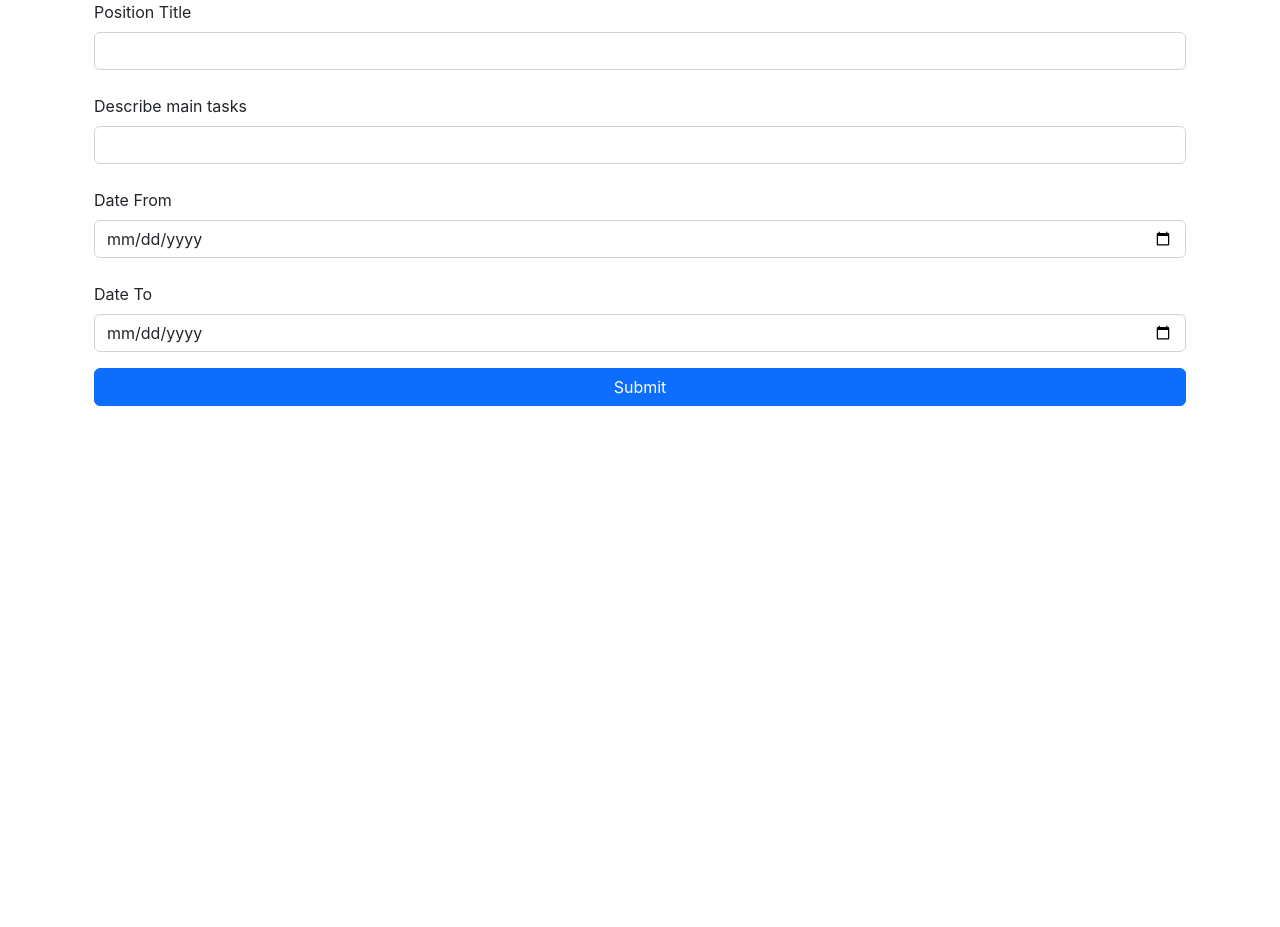
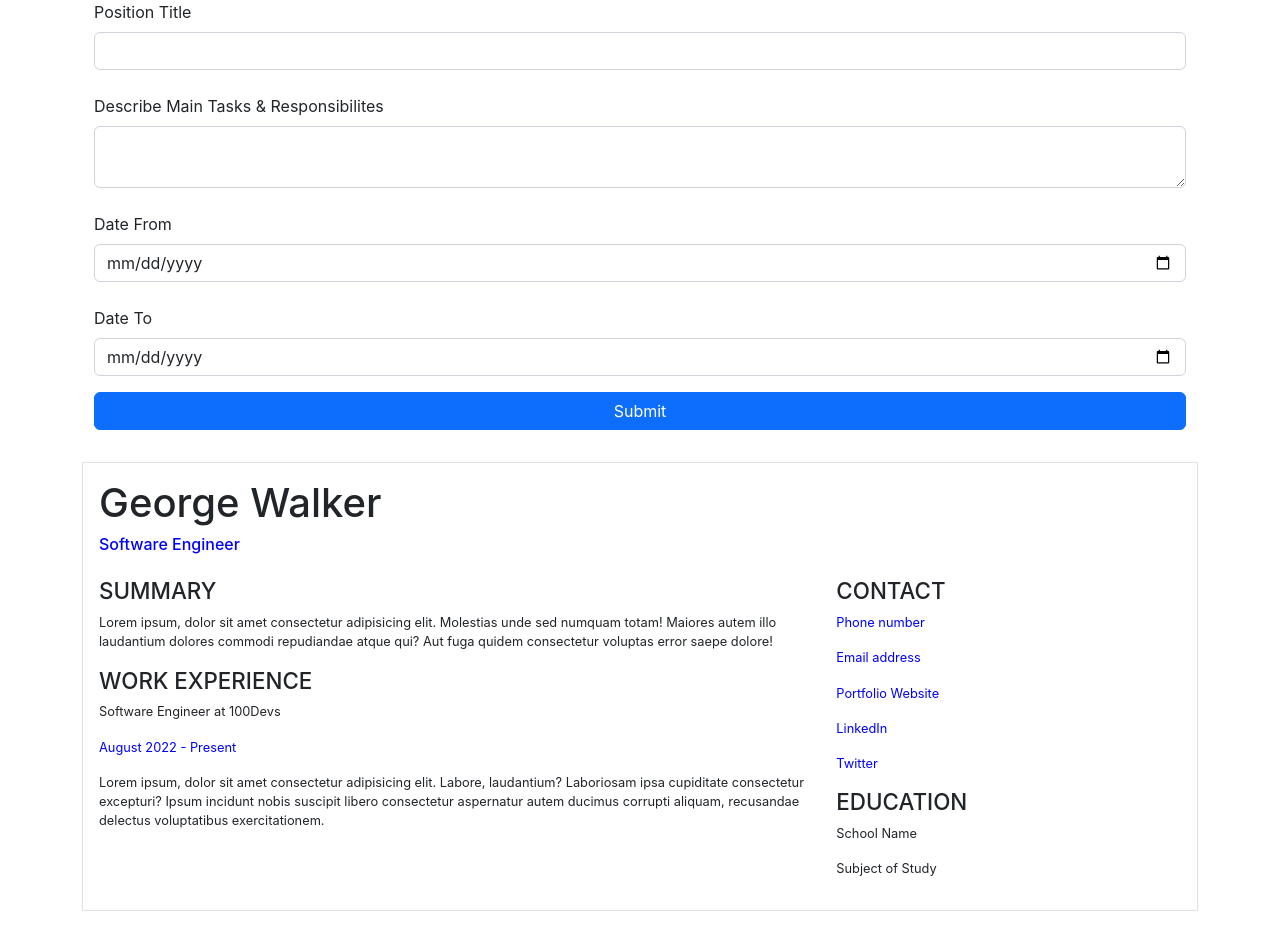
Before and after one commit to GeorgeWalkerDev/react-cv-application, a React (Create React App) app: page / in a window 1280 px wide. Shown: the part 1060-1987 px from the top of the page. Before the commit the page ends 1482 px from the top, so only its background shows below. Built offline with nearby package versions, Linux system fonts and the light colour scheme.

Commit message:
EmptyCV component created

```diff
--- a/src/App.js
+++ b/src/App.js
@@ -1,5 +1,6 @@
 import Header from './Components/MainHeader'
 import AppSection from './Components/AppSection';
+import EmptyCV from './Components/RenderCV/EmptyCV'
 import {useState} from 'react'
 
 function App() {
@@ -19,7 +20,7 @@ function App() {
   const [experience, setExperience] = useState([
     {id: 8, htmlFor: 'companyName', value: '', inputType: 'text', label: 'Company Name'},
     {id: 9, htmlFor: 'title', value: '', inputType: 'text', label: 'Position Title'},
-    {id: 10, htmlFor: 'tasks', value: '', inputType: 'textarea', label: 'Describe main tasks'},
+    {id: 10, htmlFor: 'tasks', value: '', inputType: 'textarea', label: 'Describe Main Tasks & Responsibilites'},
     {id: 11, htmlFor: 'dateFrom', value: '', inputType: 'date', label: 'Date From'},
     {id: 12, htmlFor: 'dateTo', value: '', inputType: 'date', label: 'Date To'},
   ])
@@ -57,6 +58,7 @@ function App() {
       <AppSection update={updateGeneral} formInfo={general} sectionTitle='General' visible={generalVisible} toggleSection={toggleGeneralSection}/>
       <AppSection update={updateEducation} formInfo={education} sectionTitle='Education' visible={educationVisible} toggleSection={toggleEducationSection}/>
       <AppSection update={updateExperience} formInfo={experience} sectionTitle='Experience' visible={experienceVisible} toggleSection={toggleExperienceSection}/>
+      <EmptyCV />
     </div>
   );
 }
--- a/src/Components/AppSection.js
+++ b/src/Components/AppSection.js
@@ -5,7 +5,7 @@ import Button from './Button'
 const AppSection = ({formInfo, update, sectionTitle, visible, toggleSection}) => {
   return (
     <section className="container border-top pt-3">
-      <h2 className='justify-content-between d-flex'>{sectionTitle} <Button className="btn btn-primary" text="Update" btnBackgroundColor="green" toggleSection={toggleSection} visible={!visible}/></h2>
+      <h2 className='justify-content-between d-flex'>{sectionTitle} <Button className="btn btn-secondary" text="Update" toggleSection={toggleSection} visible={!visible}/></h2>
       <Form update={update} formInfo={formInfo} visible={visible} toggleSection={toggleSection}/>
     </section>
   )
--- a/src/Components/FormFieldset.js
+++ b/src/Components/FormFieldset.js
@@ -1,6 +1,15 @@
 import React from 'react'
 
 const FormGroup = ({ formInfo, update }) => {
+
+    if (formInfo.inputType === 'textarea') {
+        return (
+            <div className="form-group mt-4">
+                <label className="form-label" htmlFor={formInfo.htmlFor}>{formInfo.label}</label>
+                <textarea onChange={(e) => update(e.target.value, formInfo.id)} className="form-control" type={formInfo.inputType} value={formInfo.value} />
+            </div>
+            )
+    }
 
     return (
     <div className="form-group mt-4">
--- /dev/null
+++ b/src/Components/RenderCV/EmptyCV.js
@@ -0,0 +1,44 @@
+import React from 'react'
+
+const EmptyCV = () => {
+  return (
+    <div className="emptyCV container my-3 border p-3">
+        <header>
+            <h1>George Walker</h1>
+            <h2 className='blue-text'>Software Engineer</h2>
+        </header>
+        <main className='row'>
+            <section className="col-sm-8">
+                <section className='mt-3'>
+                    <h3 className='text-uppercase'>SUMMARY</h3>
+                    <p>Lorem ipsum, dolor sit amet consectetur adipisicing elit. Molestias unde sed numquam totam! Maiores autem illo laudantium dolores commodi repudiandae atque qui? Aut fuga quidem consectetur voluptas error saepe dolore!</p>
+                </section>
+                <section className='mt-3'>
+                    <h3 className='text-uppercase'>WORK EXPERIENCE</h3>
+                    <p>Software Engineer at 100Devs</p>
+                    <p className='blue-text'>August 2022 - Present</p>
+                    <p>Lorem ipsum, dolor sit amet consectetur adipisicing elit. Labore, laudantium? Laboriosam ipsa cupiditate consectetur excepturi? Ipsum incidunt nobis suscipit libero consectetur aspernatur autem ducimus corrupti aliquam, recusandae delectus voluptatibus exercitationem.</p>
+                </section>
+            </section>
+            <section className="col-sm-4">
+                <section className='mt-3'>
+                    <h3 className='text-uppercase'>CONTACT</h3>
+                    <p className='blue-text'>Phone number</p>
+                    <p className='blue-text'>Email address</p>
+                    <p className='blue-text'>Portfolio Website</p>
+                    <p className='blue-text'>LinkedIn</p>
+                    <p className='blue-text'>Twitter</p>
+                </section>
+                <section className='mt-3'>
+                    <h3 className='text-uppercase'>EDUCATION</h3>
+                    <p>School Name</p>
+                    <p>Subject of Study</p>
+                </section>
+            </section>
+        </main>
+    </div>
+
+  )
+}
+
+export default EmptyCV
--- a/src/index.css
+++ b/src/index.css
@@ -1,5 +1,7 @@
 body {
   margin: 0;
+  padding: 0;
+  box-sizing: border-box;
   font-family: -apple-system, BlinkMacSystemFont, 'Segoe UI', 'Roboto', 'Oxygen',
     'Ubuntu', 'Cantarell', 'Fira Sans', 'Droid Sans', 'Helvetica Neue',
     sans-serif;
@@ -11,3 +13,19 @@ code {
   font-family: source-code-pro, Menlo, Monaco, Consolas, 'Courier New',
     monospace;
 }
+
+.emptyCV h2 {
+  font-size: 1rem;
+}
+
+.emptyCV h3 {
+  font-size: 1.4rem;
+}
+
+.emptyCV p {
+  font-size: 0.8rem;
+}
+
+.emptyCV .blue-text {
+  color: blue;
+}
```
